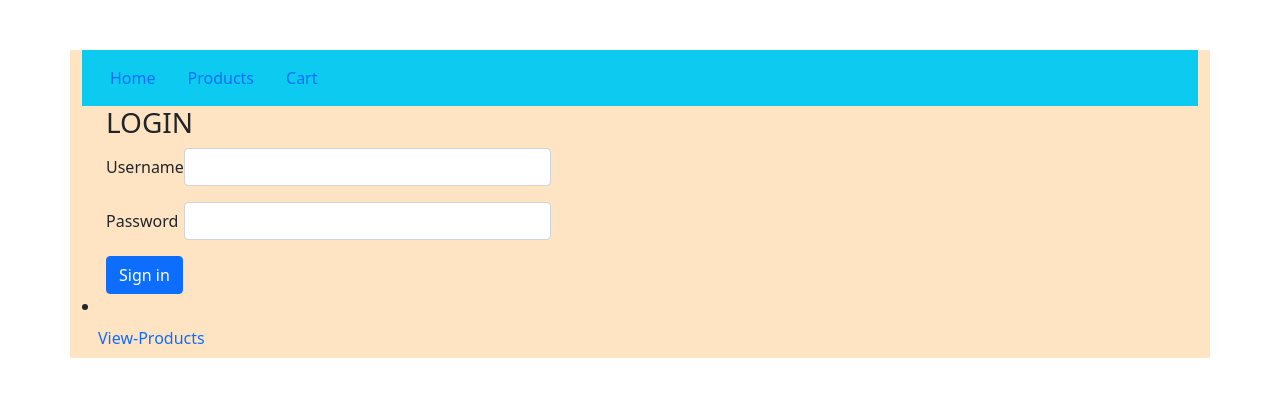
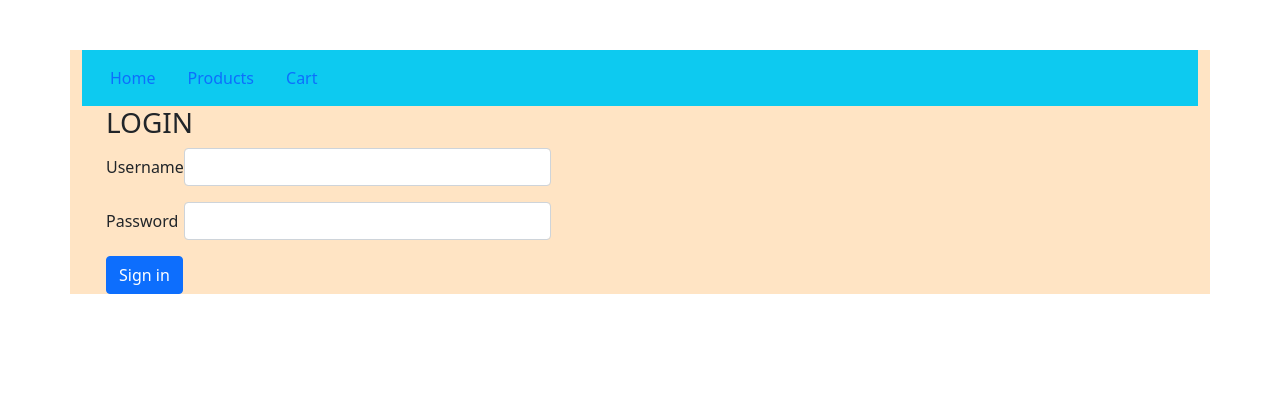
Before and after one commit to EsmeraldaVera/EZGoGameStore, an Angular app in the folder EzGameStore/: page / in a window 1280 px wide. Shown: the top 396 px of the page. Built offline with nearby package versions, Linux system fonts and the light colour scheme.

Commit message:
final push of day, I put a logo, some images, etc....

```diff
--- a/EzGameStore/src/app/app.component.html
+++ b/EzGameStore/src/app/app.component.html
@@ -4,8 +4,5 @@
     </div>
 
     <app-login></app-login>
-    <li class="nav-item">
-        <a class="nav-link" routerLinkActive="active" routerLink="/list">View-Products</a>
-    </li>
     <router-outlet></router-outlet>
 </div>
--- a/EzGameStore/src/app/navbar/navbar.component.html
+++ b/EzGameStore/src/app/navbar/navbar.component.html
@@ -7,7 +7,7 @@
                 </a>
             </li>
             <li class="nav-item">
-                <a class="nav-link" href>
+                <a class="nav-link" routerLinkActive="active" routerLink="/list">
                     Products
                 </a>
             </li>
--- a/EzGameStore/src/app/product-view/product-view.component.html
+++ b/EzGameStore/src/app/product-view/product-view.component.html
@@ -1,7 +1,7 @@
 <div class="list-group-item" *ngFor="let product of products">
     <div class="row">
         <div class="col-3">
-            <img class="img-fluid" alt="image description" [src]="product.imagePath" />
+            <img class="img-fluid" alt="image description" [src]="product.image_path" />
         </div>
         <div class="col-9">
             <div>{{product.name}}</div>
```
